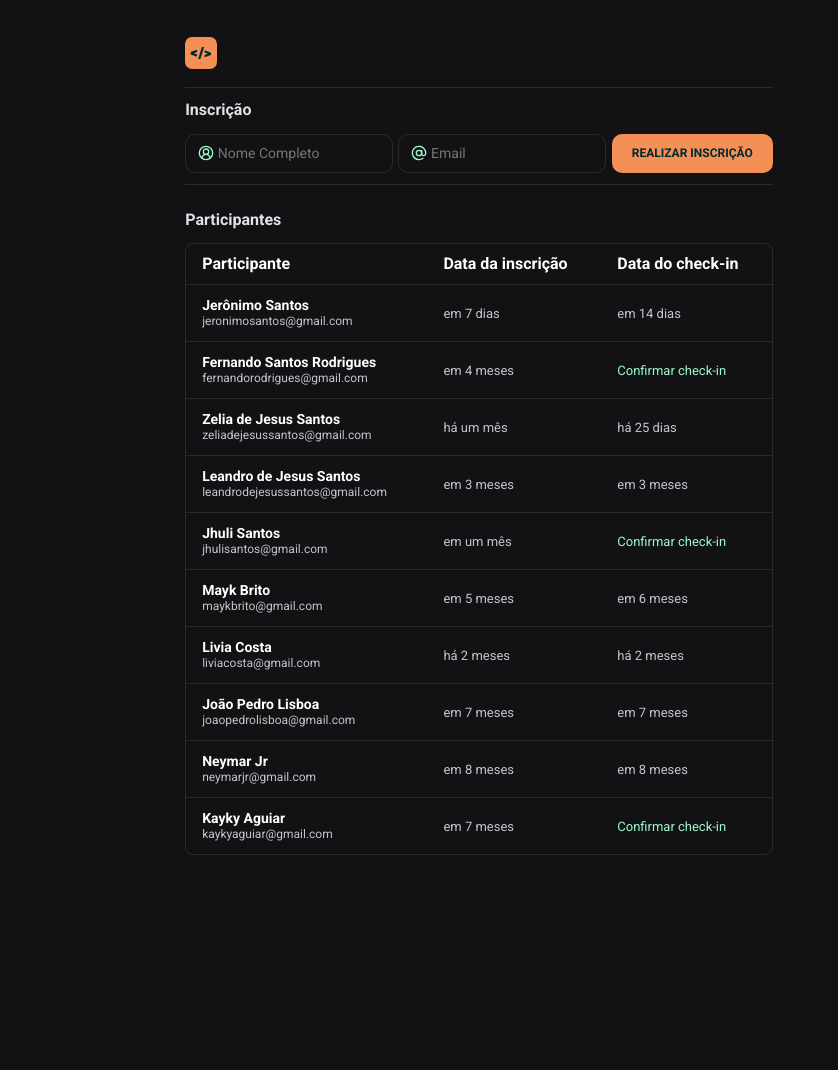
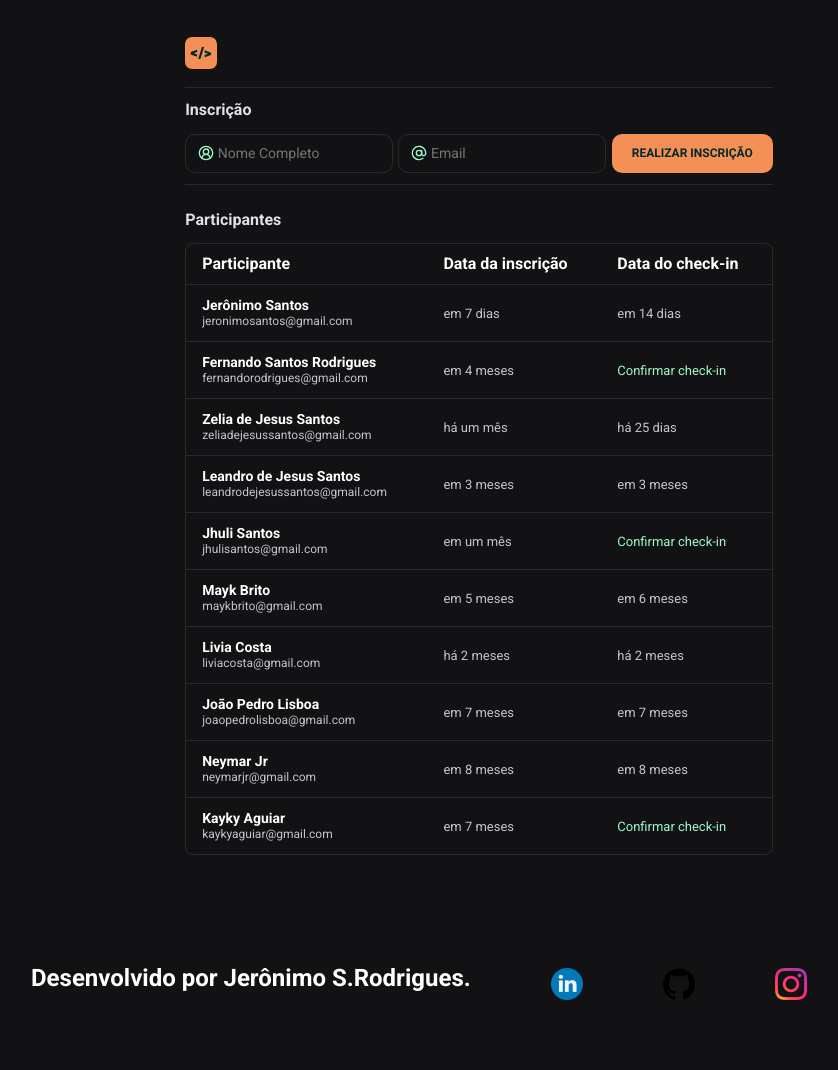
Before and after one commit to JeronimoSantos/NLW-Unite-Formulario, a plain HTML site: page index.html in a window 1280 px wide. Shown: the whole page, without its empty margins (161-999 px from the left). Before the commit the page ends 904 px from the top, so only its background shows below. Drawn offline with nearby package versions, Linux system fonts and the light colour scheme.

Commit message:
adicionei um footer e uma classe css

```diff
--- a/index.css
+++ b/index.css
@@ -129,3 +129,9 @@ tbody td button {
 tbody td button:hover {
   text-decoration: underline;
 }
+
+.rodape {
+  display: flex;
+  padding: 5% 15%;
+  gap: 80px;
+}
--- a/index.html
+++ b/index.html
@@ -1,7 +1,10 @@
 <!DOCTYPE html>
-<html>
+<html lang="pt-br">
+<head>
+  <meta charset="UTF-8">
+  <meta name="viewport" content="width=device-width, initial-scale=1.0">
+  <title>NLW-Unite Formulario</title>
 
-  <head>
   <link rel="preconnect" href="https://fonts.googleapis.com">
   <link rel="preconnect" href="https://fonts.gstatic.com" crossorigin="">
   <link href="https://fonts.googleapis.com/css2?family=Roboto:ital,wght@0,100;0,300;0,400;0,500;0,700;0,900;1,100;1,300;1,400;1,500;1,700;1,900&amp;display=swap" rel="stylesheet">
@@ -78,6 +81,7 @@
         <h2>Participantes</h2>
         <div>
           <table width="100%">
+
             <thead style="text-align: left">
               <tr>
                 <th>Participante</th>
@@ -85,6 +89,7 @@
                 <th>Data do check-in</th>
               </tr>
             </thead>
+
             <tbody>
               <tr>
                 <td>
@@ -100,11 +105,20 @@
                 <td>Há 20 minutos</td>
               </tr>
             </tbody>
+
           </table>
         </div>
       </section>
 
     </div>
+  <footer class="rodape">
+    <h2>Desenvolvido por Jerônimo S.Rodrigues.</h2>
+    <a target="_blank" title="Linkedin" href="https://www.linkedin.com/in/jer%C3%B4nimo-s-rodrigues-dev/">
+      <img src="./assets/linkedin.png"></a>
+    <a target="_blank" title="GitHub" href="https://github.com/JeronimoSantos">
+      <img src="./assets/github.png"></a>
+    <a target="_blank" title="Instagram" href="https://www.instagram.com/jeronimo_santos_oficial/">
+      <img src="./assets/instagram.png"></a>
+  </footer>
 </body>
-
 </html>
```
Lines whose indentation alone changed are shown as unchanged.
